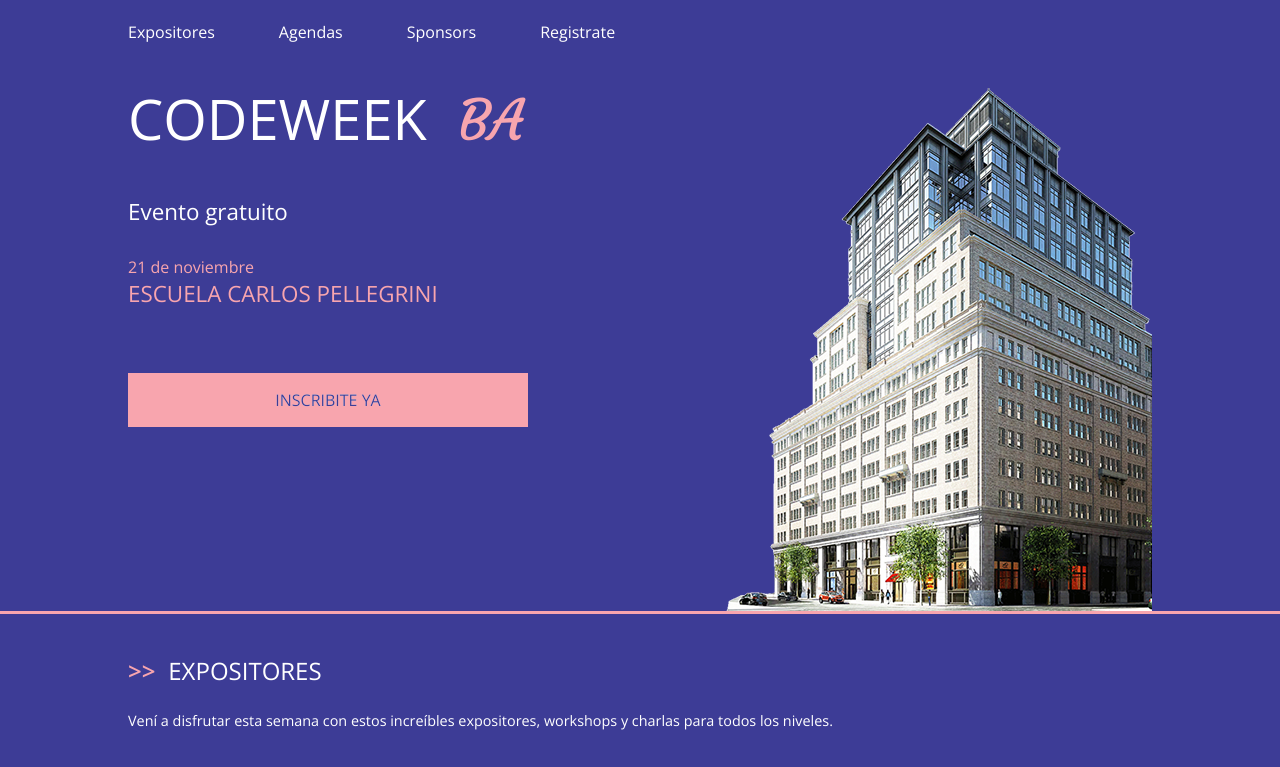
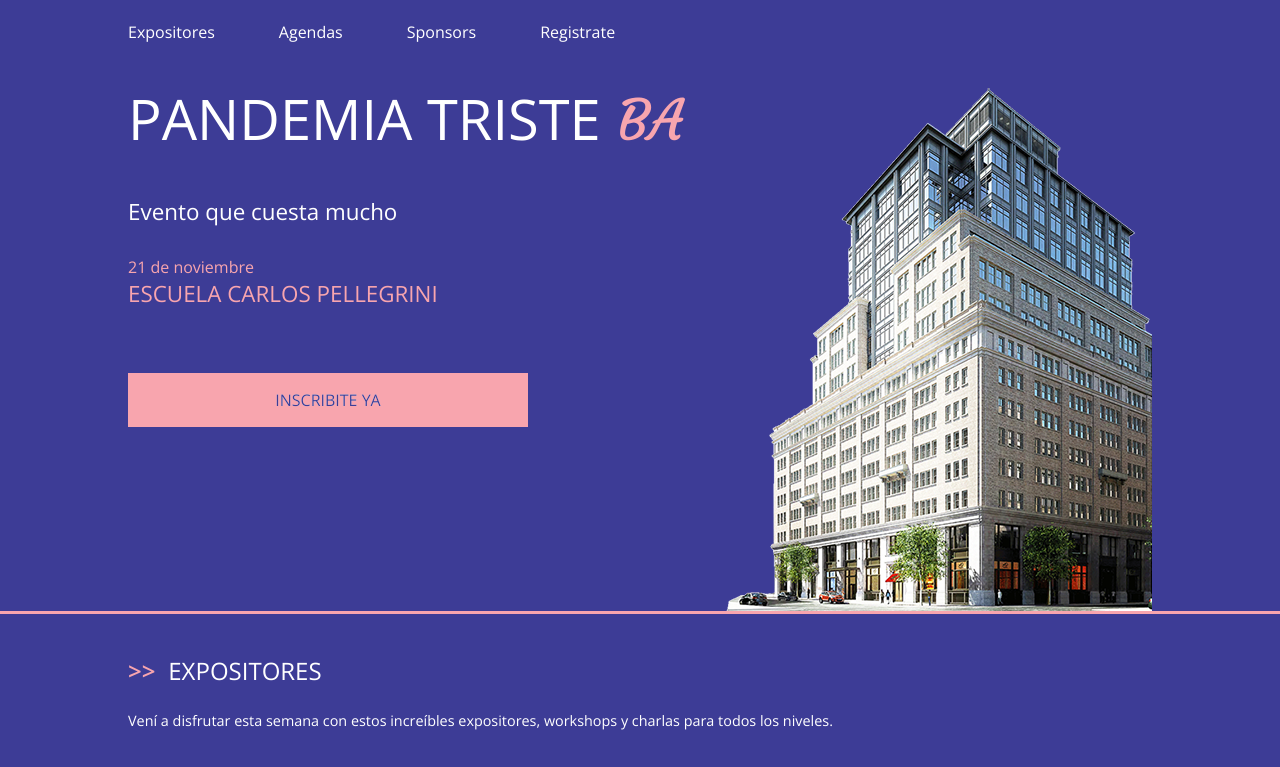
Before and after one commit to jiscocozza/prueba-2-2020, a plain HTML site: page index.html in a window 1280 px wide. Shown: the top 767 px of the page. Drawn offline with nearby package versions, Linux system fonts and the light colour scheme.

Commit message:
Modifiqué títulos :)

```diff
--- a/index.html
+++ b/index.html
@@ -2,7 +2,10 @@
 <html lang="es">
 	<head>
 		<meta charset="utf-8">
-		<title>Sitio random</title>
+		<!--
+			Estoy haciendo una modificación
+		-->
+		<title>Mi hermoso sitio</title>
 		<meta name="viewport" content="width=device-width, initial-scale=1.0" />
 		<link rel="stylesheet" href="css/style.css">
 		<link href="https://fonts.googleapis.com/css?family=Courgette|Open+Sans:200,400,600" rel="stylesheet">
@@ -31,8 +34,8 @@
 		<div class="wrapper">
 			<div class="main-header">
 				<div class="main-header__content">
-					<h1>CodeWeek <span>BA</span></h1>
-					<h2>Evento gratuito</h2>
+					<h1>Pandemia triste<span>BA</span></h1>
+					<h2>Evento que cuesta mucho</h2>
 					<time datetime="2016-11-21">21 de noviembre</time>
 					<h3>Escuela Carlos Pellegrini</h3>
 					<a href="#registrate" class="btn anchorLink">Inscribite ya</a>
```
